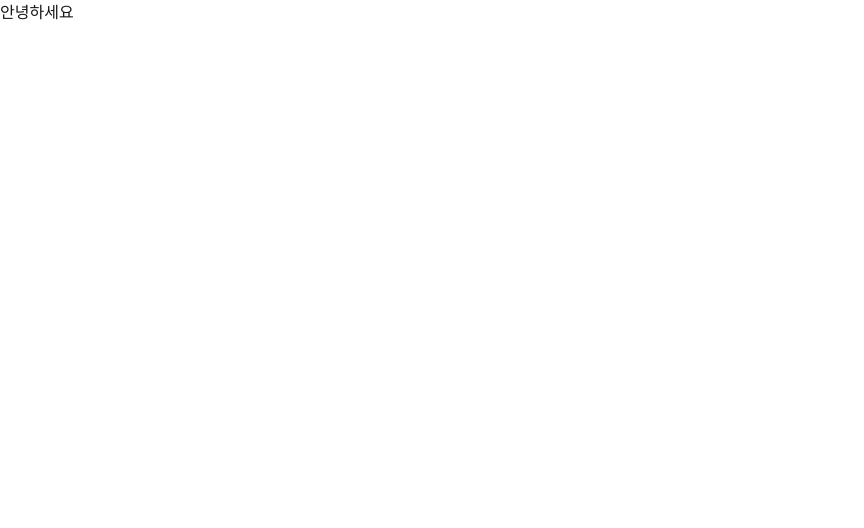
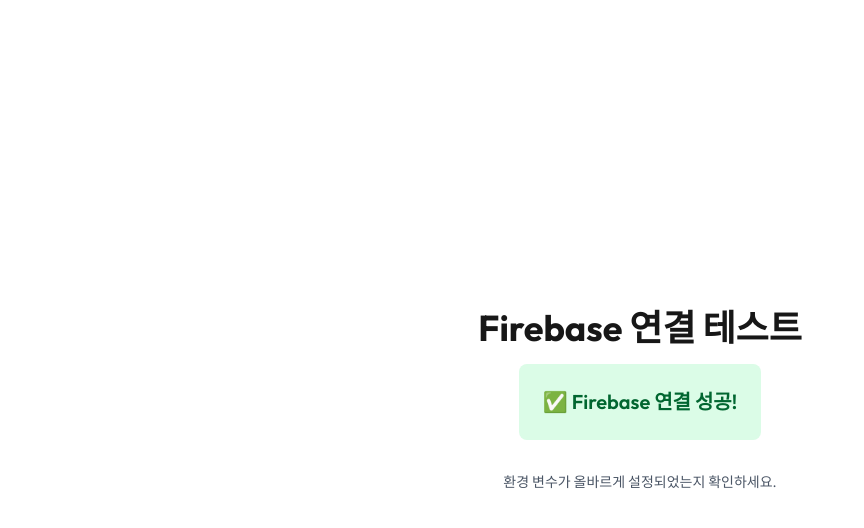
Before and after one commit to strongerDeer/0127, a Next.js app: page / in a window 1280 px wide. Shown: the top 528 px of the page, without its empty margins (0-864 px from the left). Built offline with nearby package versions, Linux system fonts and the light colour scheme; no server answers.

Commit message:
📦 Add: Firebase 연결 테스트 및 환경 변수 검증 로직 추가

```diff
--- a/src/app/page.tsx
+++ b/src/app/page.tsx
@@ -1,3 +1,21 @@
+'use client';
+
+import { isFirebaseConnected } from '@/shared/api/firebase/config';
+
 export default function Home() {
-  return <>안녕하세요</>;
+  const isConnected = isFirebaseConnected();
+
+  return (
+    <div className='flex min-h-screen flex-col items-center justify-center gap-4 p-8'>
+      <h1 className='text-4xl font-bold'>Firebase 연결 테스트</h1>
+
+      <div className={`rounded-lg p-6 ${isConnected ? 'bg-green-100 text-green-800' : 'bg-red-100 text-red-800'}`}>
+        <p className='text-xl font-semibold'>{isConnected ? '✅ Firebase 연결 성공!' : '❌ Firebase 연결 실패'}</p>
+      </div>
+
+      <div className='mt-4 text-sm text-gray-600'>
+        <p>환경 변수가 올바르게 설정되었는지 확인하세요.</p>
+      </div>
+    </div>
+  );
 }
--- a/src/shared/config/env.ts
+++ b/src/shared/config/env.ts
@@ -21,4 +21,12 @@ const envSchema = z.object({
  * - 이 객체를 import하면 자동완성 지원
  * - 런타임에 환경 변수 누락 시 명확한 에러 메시지 출력
  */
-export const env = envSchema.parse(process.env);
+export const env = envSchema.parse({
+  NEXT_PUBLIC_FIREBASE_API_KEY: process.env.NEXT_PUBLIC_FIREBASE_API_KEY,
+  NEXT_PUBLIC_FIREBASE_AUTH_DOMAIN: process.env.NEXT_PUBLIC_FIREBASE_AUTH_DOMAIN,
+  NEXT_PUBLIC_FIREBASE_PROJECT_ID: process.env.NEXT_PUBLIC_FIREBASE_PROJECT_ID,
+  NEXT_PUBLIC_FIREBASE_STORAGE_BUCKET: process.env.NEXT_PUBLIC_FIREBASE_STORAGE_BUCKET,
+  NEXT_PUBLIC_FIREBASE_MESSAGING_SENDER_ID: process.env.NEXT_PUBLIC_FIREBASE_MESSAGING_SENDER_ID,
+  NEXT_PUBLIC_FIREBASE_APP_ID: process.env.NEXT_PUBLIC_FIREBASE_APP_ID,
+  NEXT_PUBLIC_FIREBASE_MEASUREMENT_ID: process.env.NEXT_PUBLIC_FIREBASE_MEASUREMENT_ID,
+});
```
